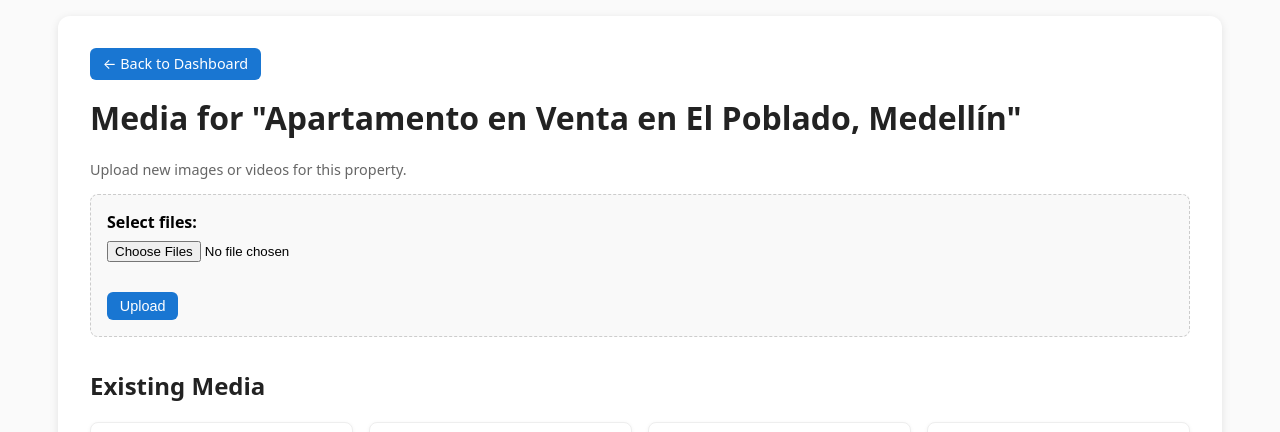
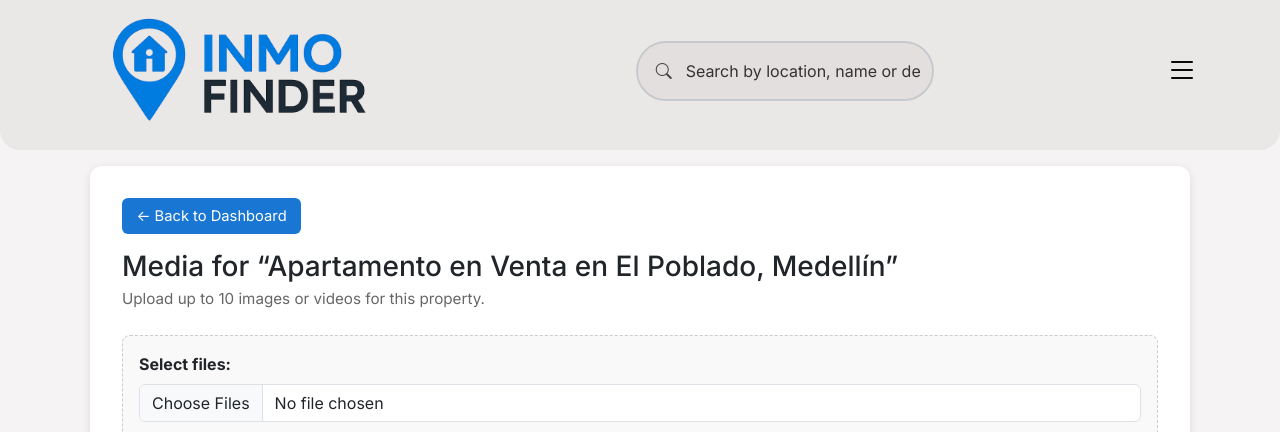
Before and after one commit to Alejoarteaga17/InmoFinder, a Django app: page /properties/media/2/ in a window 1280 px wide. Shown: the top 432 px of the page. Run offline with Django 5.2, Linux system fonts and the light colour scheme; a user stored in the database is signed in; data comes from the database, SQL or seed files in the repository; both versions use the stored data as it was after the commit.

Commit message:
Limitación de archivos multimedia (máx. 10) + mejoras visuales y manejo de mensajes
- Se agregó validación en models.py para restringir a 10 imágenes/videos por propiedad.
- Se actualizó admin.py con max_num en inline de MediaPropiedad.
- Se ajustó forms.py para validar cantidad en el formulario y dar feedback al usuario.
- Se mejoró add_property.html mostrando mensaje informativo de límite.
- Se añadió bloque de mensajes en base.html y media_list.html para mostrar alertas locales.
- Se actualizó views.py para manejar ValidationError sin romper la vista (redirección con mensaje).
- Se rediseñó media_list.html para extender base.html, conservar el estilo de botones personalizado y no afectar el header.

```diff
--- a/properties/admin.py
+++ b/properties/admin.py
@@ -5,6 +5,7 @@ from .models import Propiedad, MediaPropiedad
 class MediaPropiedadInline(admin.TabularInline):
     model = MediaPropiedad
     extra = 1
+    max_num = 10
 
 
 @admin.register(Propiedad)
--- a/properties/templates/properties/base.html
+++ b/properties/templates/properties/base.html
@@ -47,6 +47,7 @@
           <i class="bi bi-person fs-3"></i>
         </a>
       {% endif %}
+
       <!-- Botón hamburguesa (siempre visible) -->
       <button class="menu p-0"
               data-bs-toggle="offcanvas" data-bs-target="#menuOffcanvas"
--- a/properties/templates/properties/media_list.html
+++ b/properties/templates/properties/media_list.html
@@ -1,18 +1,13 @@
+{% extends "properties/base.html" %}
+{% load static %}
 
-{% load static %}
-<head>
-  <meta charset="utf-8">
-  <title>Property Media</title>
-  <meta name="viewport" content="width=device-width, initial-scale=1">
+{% block title %}Property Media — {{ propiedad.title }}{% endblock %}
 
+{% block styles %}
 <style>
-    body {
-      font-family: system-ui, -apple-system, Segoe UI, Roboto, sans-serif;
-      background-color: #fafafa;
-      margin: 0;
-      padding: 1rem;
-    }
-    .container {
+  .media-page { padding-top: 1rem; }
+
+  .media-box {
     max-width: 1100px;
     margin: 0 auto;
     background: #fff;
@@ -20,104 +15,110 @@
     padding: 2rem;
     box-shadow: 0 2px 8px rgba(0,0,0,0.1);
   }
-    h1, h2 {
-      color: #222;
-      margin-top: 0;
-    }
-    form.upload {
+
+  .media-upload {
     margin-bottom: 2rem;
     padding: 1rem;
     border: 1px dashed #ccc;
     border-radius: 8px;
     background: #f9f9f9;
   }
-    input[type="file"] {
-      margin: 0.5rem 0;
-    }
-    .grid {
+
+  .media-grid {
     display: grid;
     grid-template-columns: repeat(auto-fill, minmax(240px, 1fr));
     gap: 1rem;
   }
-    .card {
+
+  .card-media {
     background: #fff;
     border: 1px solid #eee;
     border-radius: 8px;
-      padding: 0.75rem;
+    padding: .75rem;
     text-align: center;
     box-shadow: 0 1px 4px rgba(0,0,0,0.05);
   }
-    img, video {
+
+  .card-media img, .card-media video {
     width: 100%;
     height: 200px;
     object-fit: cover;
     border-radius: 8px;
   }
-    .muted {
-      color: #666;
-      font-size: 0.9rem;
-    }
-    .btn {
-      display: inline-block;
-      background: #1976d2;
-      color: white;
-      border: none;
-      padding: 0.4rem 0.8rem;
+
+  .muted { color: #666; font-size: 0.95rem; }
+
+  /* === Tus botones personalizados (ignoran Bootstrap) === */
+  .media-page .btn,
+  .media-page .btn:focus,
+  .media-page .btn:active {
+    background: #1976d2 !important;
+    color: #fff !important;
+    border: none !important;
+    padding: 0.45rem 0.9rem;
     border-radius: 6px;
     cursor: pointer;
-      font-size: 0.9rem;
+    font-size: 0.92rem;
     text-decoration: none;
+    box-shadow: none !important;
   }
-    .btn:hover {
-      background: #125ea3;
+
+  .media-page .btn:hover {
+    background: #125ea3 !important;
+    color: #fff !important;
   }
-    .btn-danger {
-      background: #d32f2f;
+
+  .media-page .btn-danger,
+  .media-page .btn-danger:focus,
+  .media-page .btn-danger:active {
+    background: #d32f2f !important;
+    color: #fff !important;
+    border: none !important;
   }
-    .btn-danger:hover {
-      background: #b71c1c;
-    }
-    .top-nav {
-      margin-bottom: 1rem;
+
+  .media-page .btn-danger:hover {
+    background: #b71c1c !important;
+    color: #fff !important;
   }
 </style>
-</head>
-<body>
-  <div class="container">
-    <div class="top-nav">
+{% endblock %}
+
+{% block content %}
+<div class="media-page">
+  <div class="media-box">
+    <div class="mb-3">
       {% if user.is_admin %}
-        <a href="{% url 'admin_dashboard' %}" class="btn">← Back to Dashboard</a>
+        <a href="{% url 'admin_dashboard' %}" class="btn btn-outline-secondary btn-sm">← Back to Dashboard</a>
       {% else %}
-        <a href="{% url 'dashboard' %}" class="btn">← Back to Dashboard</a>
+        <a href="{% url 'dashboard' %}" class="btn btn-outline-secondary btn-sm">← Back to Dashboard</a>
       {% endif %}
-
     </div>
 
-    <h1>Media for "{{ propiedad.title }}"</h1>
-    <p class="muted">Upload new images or videos for this property.</p>
+    <h1 class="h3 mb-1">Media for “{{ propiedad.title }}”</h1>
+    <p class="muted mb-4">Upload up to 10 images or videos for this property.</p>
 
     <!-- Upload form -->
-    <form class="upload" method="post" enctype="multipart/form-data">
+    <form class="media-upload" method="post" enctype="multipart/form-data">
       {% csrf_token %}
-      <label><strong>Select files:</strong></label><br>
-      <input type="file" name="file" multiple accept="image/,video/"><br><br>
+      <label class="form-label"><strong>Select files:</strong></label>
+      <input type="file" name="file" multiple accept="image/*,video/*" class="form-control mb-3">
       <button type="submit" class="btn">Upload</button>
     </form>
 
-    <h2>Existing Media</h2>
+    <h2 class="h5">Existing Media</h2>
     {% if medias %}
-      <div class="grid">
+      <div class="media-grid">
         {% for m in medias %}
-          <div class="card">
+          <div class="card-media">
             {% if m.tipo == "video" %}
               <video src="{{ m.media_url }}" controls></video>
             {% else %}
               <img src="{{ m.media_url }}" alt="Image">
             {% endif %}
-            <p class="muted">{{ m.tipo|title }}</p>
+            <p class="muted mt-2">{{ m.tipo|title }}</p>
             <form method="post" action="{% url 'media_delete' propiedad.id m.id %}">
               {% csrf_token %}
-              <button type="submit" class="btn btn-danger">Delete</button>
+              <button type="submit" class="btn btn-danger btn-sm">Delete</button>
             </form>
           </div>
         {% endfor %}
@@ -126,5 +127,5 @@
       <p class="muted">No media files yet.</p>
     {% endif %}
   </div>
-</body>
-</html>
+</div>
+{% endblock %}
--- a/properties/views.py
+++ b/properties/views.py
@@ -1,3 +1,4 @@
+from django.core.exceptions import ValidationError
 from django.shortcuts import render, redirect, get_object_or_404
 from django.core.paginator import Paginator
 from django.db.models import Q, Prefetch, Case, When, IntegerField
@@ -25,7 +26,8 @@ except Exception:
 # =========================
 #  Constantes para MEDIA
 # =========================
-
+#Limite de archivos para media
+MAX_FILES_PER_PROPERTY = 10
 # Límite por archivo en MB (básico, ajustable)
 MAX_MB = 1000
 # Se permiten imágenes y videos (por prefijo de content-type)
@@ -209,21 +211,32 @@ class PropiedadCreateView(LoginRequiredMixin, PropietarioRequiredMixin, RoleSucc
                 can_attach = getattr(form, "can_enable_multimedia", lambda: False)()
                 if can_attach:
                     files = self.request.FILES.getlist("multimedia_files")
-                    created = 0
-                    for f in files:
-                        # Validaciones mínimas de media
-                        if getattr(f, "size", None) and f.size > MAX_MB * 1024 * 1024:
-                            messages.error(self.request, f"{f.name} excede {MAX_MB} MB.")
-                            continue
-                        ctype = (getattr(f, "content_type", "") or "")
-                        if not any(ctype.startswith(p) for p in ALLOWED_CONTENT_PREFIXES):
-                            messages.error(self.request, f"{f.name}: tipo no soportado ({ctype}).")
-                            continue
+                    if files:
+                        existentes = form.instance.media.count()
+                        remanente = max(0, 10 - existentes)
 
-                        MediaPropiedad.objects.create(propiedad=form.instance, archivo=f)
-                        created += 1
-                    if created:
-                        messages.success(self.request, f"{created} archivo(s) subido(s).")
+                        if remanente <= 0:
+                            messages.error(self.request, "Límite alcanzado: esta propiedad ya tiene 10 archivos.")
+                        else:
+                            # recortar al remanente
+                            files = files[:remanente]
+                            created = 0
+                            for f in files:
+                                if getattr(f, "size", None) and f.size > MAX_MB * 1024 * 1024:
+                                    messages.error(self.request, f"{f.name} excede {MAX_MB} MB.")
+                                    continue
+                                ctype = (getattr(f, "content_type", "") or "")
+                                if not any(ctype.startswith(p) for p in ALLOWED_CONTENT_PREFIXES):
+                                    messages.error(self.request, f"{f.name}: tipo no soportado ({ctype}).")
+                                    continue
+                                try:
+                                    MediaPropiedad.objects.create(propiedad=form.instance, archivo=f)
+                                    created += 1
+                                except ValidationError as e:
+                                    # respaldo por si alguien sube en paralelo o hay carrera
+                                    messages.error(self.request, f"No se pudo añadir {f.name}: {e}")
+                            if created:
+                                messages.success(self.request, f"{created} archivo(s) subido(s).")
 
             messages.success(self.request, "Propiedad creada correctamente")
             return response
@@ -257,23 +270,41 @@ class PropiedadUpdateView(LoginRequiredMixin, PropietarioRequiredMixin, RoleSucc
 
             can_attach = getattr(form, "can_enable_multimedia", lambda: False)()
             if can_attach:
-                files = self.request.FILES.getlist("multimedia_files")
-                created = 0
-                for f in files:
-                    if getattr(f, "size", None) and f.size > MAX_MB * 1024 * 1024:
-                        messages.error(self.request, f"{f.name} excede {MAX_MB} MB.")
-                        continue
-                    ctype = (getattr(f, "content_type", "") or "")
-                    if not any(ctype.startswith(p) for p in ALLOWED_CONTENT_PREFIXES):
-                        messages.error(self.request, f"{f.name}: tipo no soportado ({ctype}).")
-                        continue
-                    MediaPropiedad.objects.create(propiedad=form.instance, archivo=f)
-                    created += 1
-                if created:
-                    messages.success(self.request, f"{created} archivo(s) subido(s).")
+                files = self.request.FILES.getlist("multimedia_files") or []
 
-        messages.success(self.request, "Propiedad actualizada correctamente")
-        return response
+                existentes = form.instance.media.count()
+                if existentes >= MAX_FILES_PER_PROPERTY:
+                    messages.error(self.request,
+                                   f"No se pueden subir más archivos: esta propiedad ya tiene {MAX_FILES_PER_PROPERTY} (imágenes o videos).")
+                else:
+                    remanente = max(0, MAX_FILES_PER_PROPERTY - existentes)
+                    # recorta por si el usuario adjunta más de lo que cabe
+                    files = files[:remanente]
+
+                    created = 0
+                    for f in files:
+                        if getattr(f, "size", None) and f.size > MAX_MB * 1024 * 1024:
+                            messages.error(self.request, f"{f.name} excede {MAX_MB} MB.")
+                            continue
+
+                        ctype = (getattr(f, "content_type", "") or "")
+                        if not any(ctype.startswith(p) for p in ALLOWED_CONTENT_PREFIXES):
+                            messages.error(self.request, f"{f.name}: tipo no soportado ({ctype}).")
+                            continue
+
+                        try:
+                            MediaPropiedad.objects.create(propiedad=form.instance, archivo=f)
+                            created += 1
+                        except ValidationError as e:
+                            msg = getattr(e, "message", None) or \
+                                  (getattr(e, "messages", None) or ["Error de validación"])[0]
+                            messages.error(self.request, f"No se pudo añadir {f.name}: {msg}")
+
+                    if created:
+                        messages.success(self.request, f"{created} archivo(s) subido(s).")
+
+            messages.success(self.request, "Propiedad actualizada correctamente")
+            return response
 
 
 class PropiedadDeleteView(LoginRequiredMixin, PropietarioRequiredMixin, RoleSuccessUrlMixin, DeleteView):
@@ -348,9 +379,20 @@ def media_list(request, propiedad_id):
             messages.info(request, "No se recibieron archivos.")
             return redirect("media_list", propiedad_id=propiedad_id)
 
+        existentes = propiedad.media.count()
+        remanente = max(0, MAX_FILES_PER_PROPERTY - existentes)
+
+        if remanente <= 0:
+            messages.error(request, f"Límite alcanzado: esta propiedad ya tiene {MAX_FILES_PER_PROPERTY} archivos.")
+            return redirect("media_list", propiedad_id=propiedad_id)
+
+        # recorta la selección a lo que cabe
+        files = files[:remanente]
+
         created = 0
         with transaction.atomic():
             for f in files:
+                # Validaciones rápidas de tamaño/tipo (UX); el modelo igual vuelve a validar
                 if getattr(f, "size", None) and f.size > MAX_MB * 1024 * 1024:
                     messages.error(request, f"{f.name} excede {MAX_MB} MB.")
                     continue
@@ -358,8 +400,16 @@ def media_list(request, propiedad_id):
                 if not any(ctype.startswith(p) for p in ALLOWED_CONTENT_PREFIXES):
                     messages.error(request, f"{f.name}: tipo no soportado ({ctype}).")
                     continue
-                MediaPropiedad.objects.create(propiedad=propiedad, archivo=f)
-                created += 1
+
+                # Captura el ValidationError del modelo para evitar la página de error
+                try:
+                    MediaPropiedad.objects.create(propiedad=propiedad, archivo=f)
+                    created += 1
+                except ValidationError as e:
+                    # Primera cadena disponible del error
+                    msg = getattr(e, "message", None) or \
+                          (getattr(e, "messages", None) or ["Error de validación"])[0]
+                    messages.error(request, f"No se pudo añadir {f.name}: {msg}")
 
         if created:
             messages.success(request, f"{created} archivo(s) subido(s).")
```
Also changed, not shown: properties/forms.py (+17 -1 lines), properties/models.py (+27 -10 lines), properties/templates/properties/add_property.html (+19 -4 lines), db.sqlite3. Lines whose indentation alone changed are shown as unchanged.
